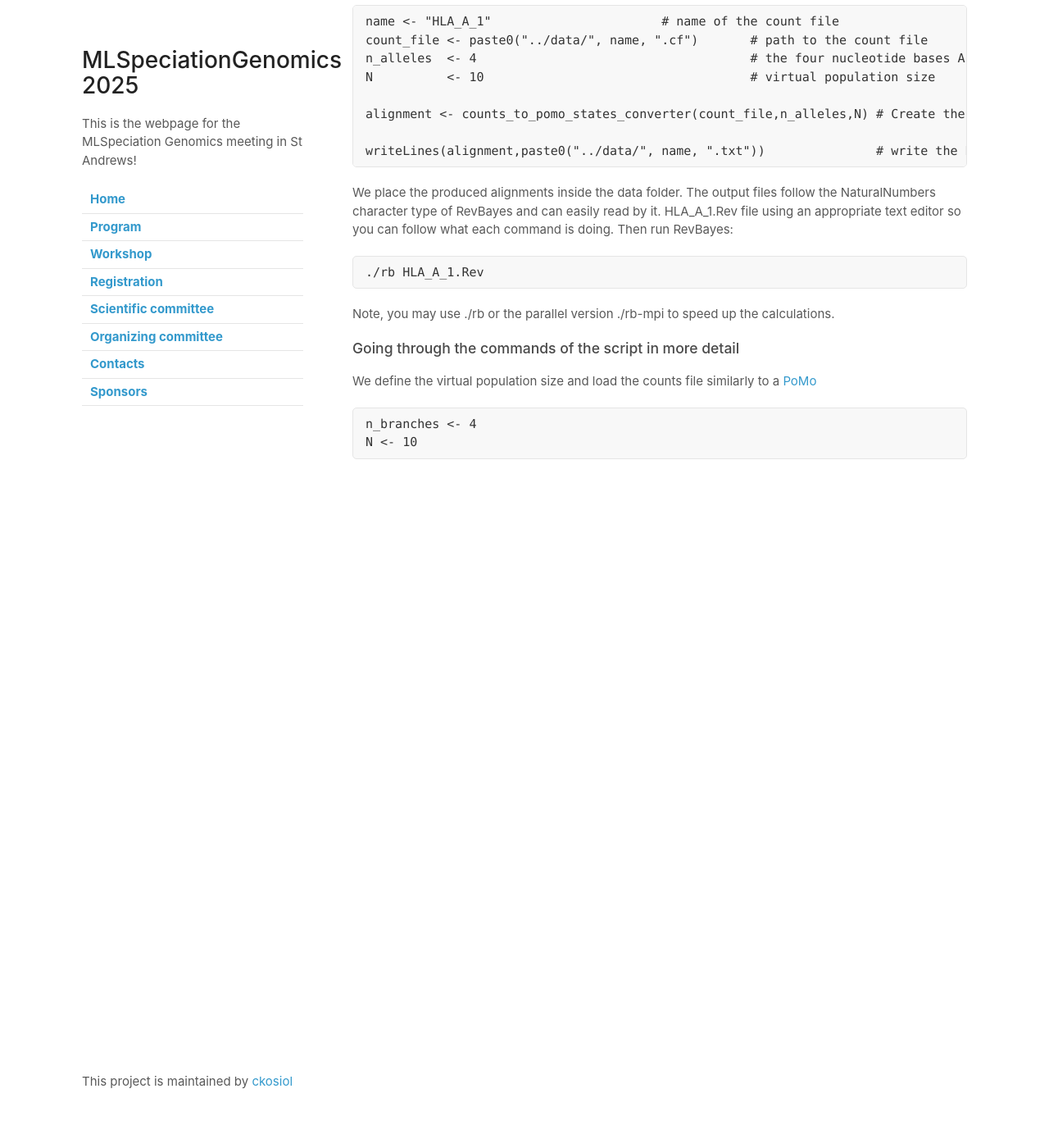
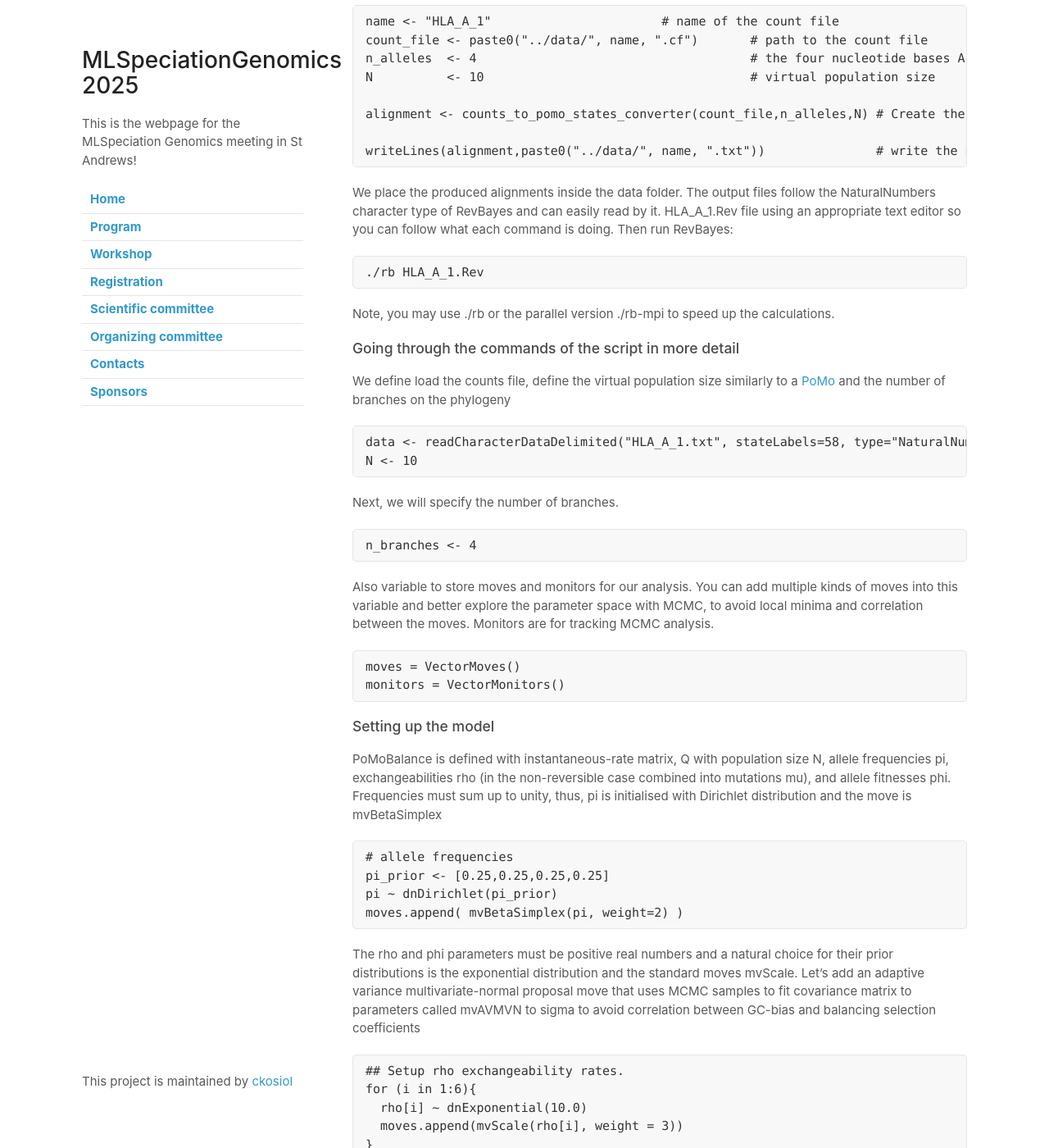
Before and after one commit to ckosiol/MLSpeciationGenomics, a Jekyll site: the page built from revbayes.md, in a window 1280 px wide and 1400 px high, scrolled down 1110 px. Shown: the whole window at 82% size. Built offline with Jekyll 4.4.1, drawn with Linux system fonts in a browser that asks for light colours; our own code applies the rules of GitHub Pages for plain Markdown files; before the commit the page ends 1740 px from its top, so only the background shows below that; some of the changed text lies outside the part shown.

Commit message:
Update revbayes.md

````diff
--- a/revbayes.md
+++ b/revbayes.md
@@ -60,8 +60,74 @@ Note, you may use ./rb or the parallel version ./rb-mpi to speed up the calculat
 
 ### Going through the commands of the script in more detail
 
-We define the virtual population size and load the counts file similarly to a [PoMo](https://revbayes.github.io/tutorials/pomos/)
+We define load the counts file, define the virtual population size similarly to a [PoMo](https://revbayes.github.io/tutorials/pomos/) and the number of branches on the phylogeny
+```
+data <- readCharacterDataDelimited("HLA_A_1.txt", stateLabels=58, type="NaturalNumbers", delimiter=" ", header=FALSE)
+N <- 10
+```
+Next, we will specify the number of branches.
+
 ```
 n_branches <- 4
-N <- 10
 ```
+
+Also variable to store moves and monitors for our analysis. You can add multiple kinds of moves into this variable and better explore the parameter space with MCMC, to avoid local minima and correlation between the moves. Monitors are for tracking MCMC analysis.
+
+```
+moves = VectorMoves()
+monitors = VectorMonitors()
+```
+
+### Setting up the model
+PoMoBalance is defined with instantaneous-rate matrix, Q with population size N, allele frequencies pi, exchangeabilities rho (in the non-reversible case combined into mutations mu), and allele fitnesses phi. Frequencies must sum up to unity, thus, pi is initialised with Dirichlet distribution and the move is mvBetaSimplex
+
+
+```
+# allele frequencies
+pi_prior <- [0.25,0.25,0.25,0.25]
+pi ~ dnDirichlet(pi_prior)
+moves.append( mvBetaSimplex(pi, weight=2) )
+```
+The rho and phi parameters must be positive real numbers and a natural choice for their prior distributions is the exponential distribution and the standard moves mvScale. Let’s add an adaptive variance multivariate-normal proposal move that uses MCMC samples to fit covariance matrix to parameters called mvAVMVN to sigma to avoid correlation between GC-bias and balancing selection coefficients
+```
+## Setup rho exchangeability rates.
+for (i in 1:6){
+  rho[i] ~ dnExponential(10.0)
+  moves.append(mvScale(rho[i], weight = 3))
+}
+
+## Setup mu mutation rates. We have a rate for mutation between each pair of
+# different bases, and one for each direction. Thus, we have 4P2 = 12 rates.
+mu := [
+  pi[2]*rho[1], pi[1]*rho[1],
+  pi[3]*rho[2], pi[1]*rho[2],
+  pi[4]*rho[3], pi[1]*rho[3],
+  pi[3]*rho[4], pi[2]*rho[4],
+  pi[4]*rho[5], pi[2]*rho[5],
+  pi[4]*rho[6], pi[3]*rho[6]
+]
+
+# fitness coefficients
+sigma ~ dnExponential(1.0)
+moves.append(mvScale( sigma, weight=2 ))
+moves.append(mvAVMVN(sigma) )
+
+phi := [1.0,1.0+sigma,1.0+sigma,1.0]
+```
+The strength of balancing selection beta is also exponential. The preferred frequency B must be a discrete positive value between 0 and N. Here, we fix this to N/2 for our case since under our heterozygote advantage simulation, we expect balancing selection to drive the preferred frequency of each base to N/2.
+```
+## Setup beta balancing selection coefficients. These quantify the strength of
+# balancing selection.
+for (i in 1:6){
+  beta[i] ~ dnExponential(1.0)
+  moves.append(mvScale(beta[i], weight = 2))
+
+}
+
+for (i in 1:6){
+  # N/2 = 5. We can't write N/2 directly since it causes the type of N to be
+  # inferred as a float instead of an integer, which causes issues later on.
+  # And for some reason there is no function to manually cast it back.
+  B[i] <- 5
+}
+```
````
